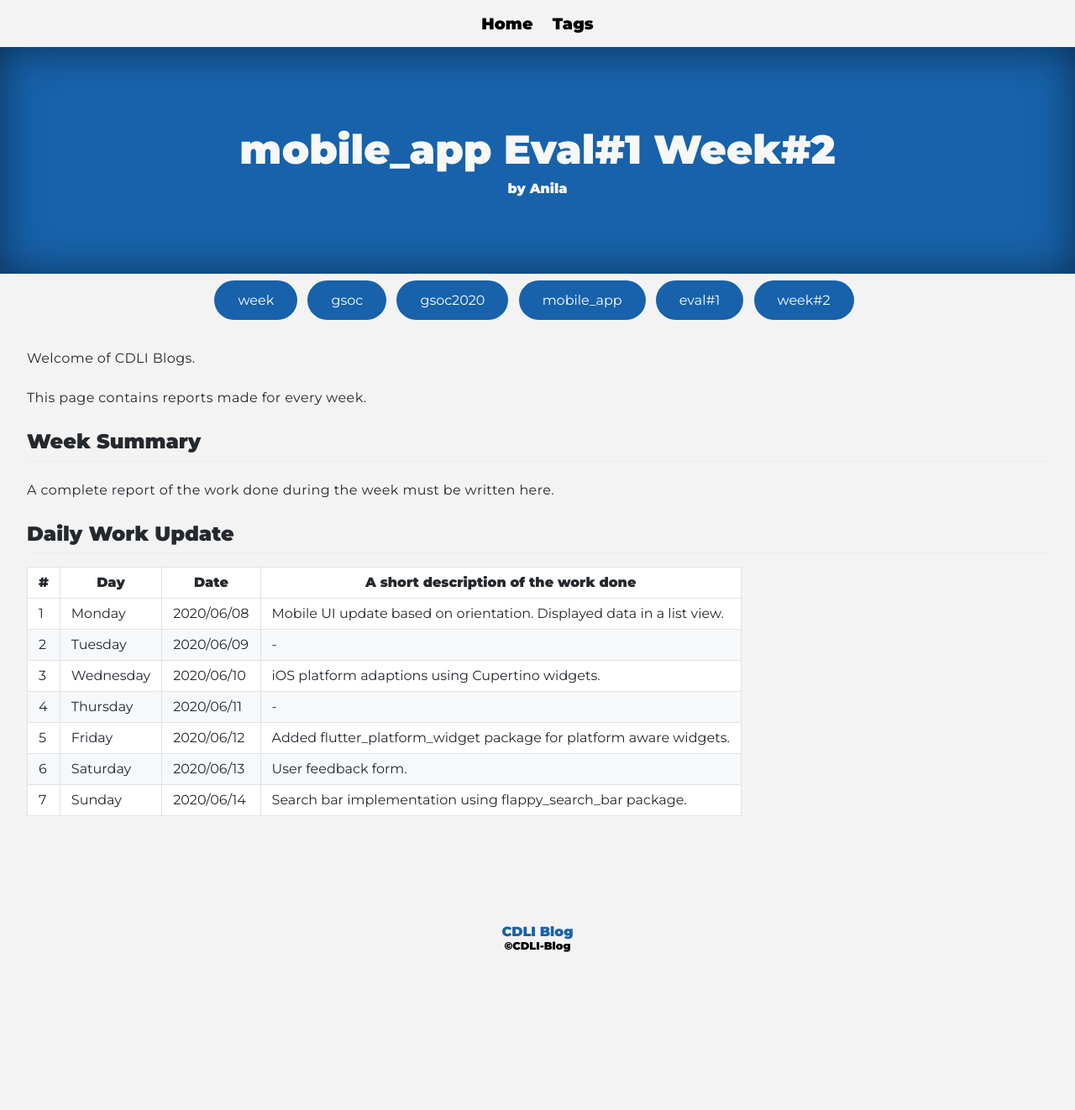
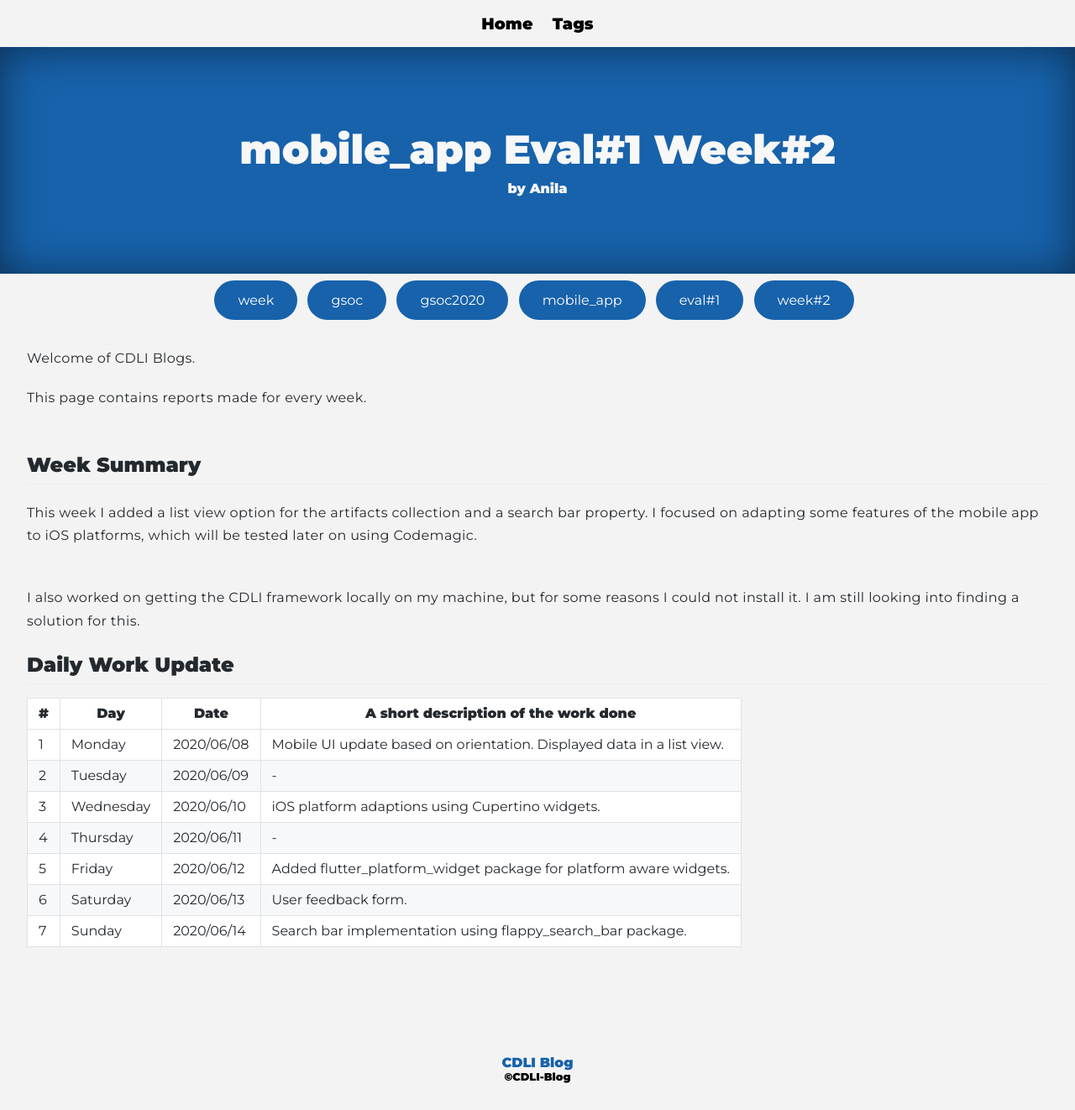
Before and after one commit to cdli-gh/blog, a Jekyll site: the page built from _blog/gsoc20/mobile_app/posts/02_week2.md, in a window 1280 px wide. Shown: the whole page at 84% size. Built offline with Jekyll 4.4.1, drawn with Linux system fonts in a browser that asks for light colours; Markdown is read by kramdown in place of the engine named in the settings; before the commit the page ends 1166 px from its top, so only the background shows below that.

Commit message:
Update 02_week2.md

```diff
--- a/_blog/gsoc20/mobile_app/posts/02_week2.md
+++ b/_blog/gsoc20/mobile_app/posts/02_week2.md
@@ -6,11 +6,13 @@ tags: ["week","gsoc","gsoc2020","mobile_app","eval#1","week#2"]
 ---
 Welcome of CDLI Blogs.
 
-This page contains reports made for every week.
+This page contains reports made for every week.<br><br>
 
 ## Week Summary
 
-A complete report of the work done during the week must be written here.
+This week I added a list view option for the artifacts collection and a search bar property. I focused on adapting some features of the mobile app to iOS platforms, which will be tested later on using Codemagic.<br><br>
+
+I also worked on getting the CDLI framework locally on my machine, but for some reasons I could not install it. I am still looking into finding a solution for this.
 
 
 ## Daily Work Update
```
